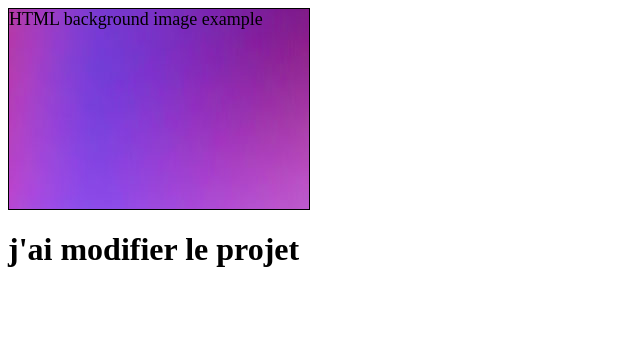
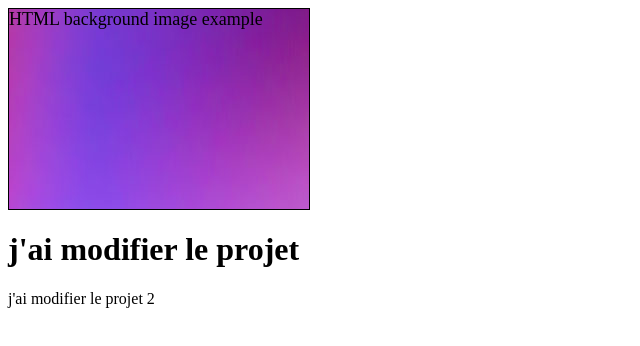
Before and after one commit to linamalaksf/html, a plain HTML site: page index.html in a window 1280 px wide. Shown: the whole page, without its empty margins (0-640 px from the left). Drawn offline with Linux system fonts and the light colour scheme.

Commit message:
aprés la modification

```diff
--- a/index.html
+++ b/index.html
@@ -9,5 +9,6 @@
 <body>
     <div style="background:white url(res/img/iso-republic-abstract-soft-gradient-background-1100x733.jpg) repeat fixed;border:1px solid black;width:300px;height:200px;font-size:18px;">HTML background image example</div>
     <h1>j'ai modifier le projet</h1>
+    <p>j'ai modifier le projet 2</p>
 </body>
 </html>
```
